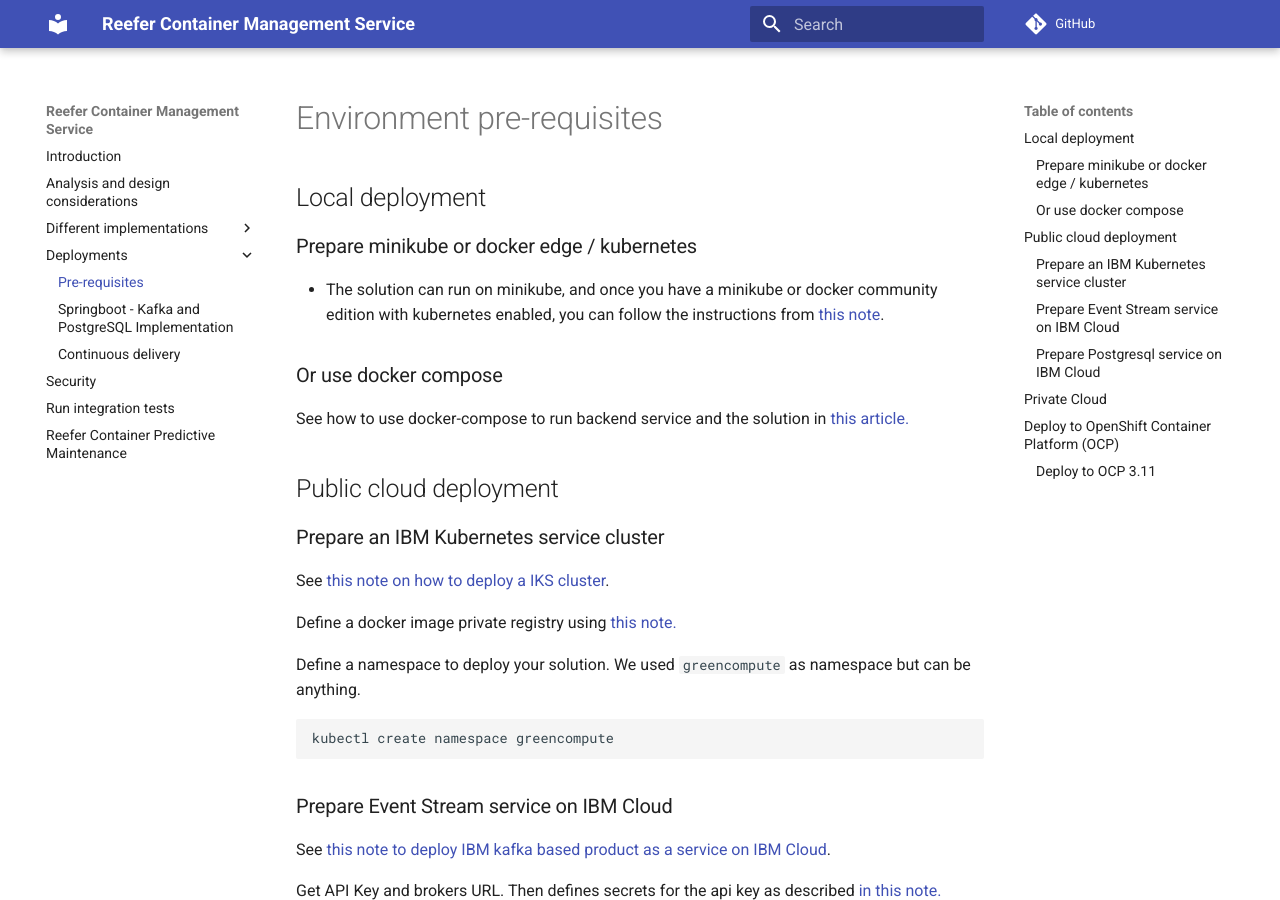
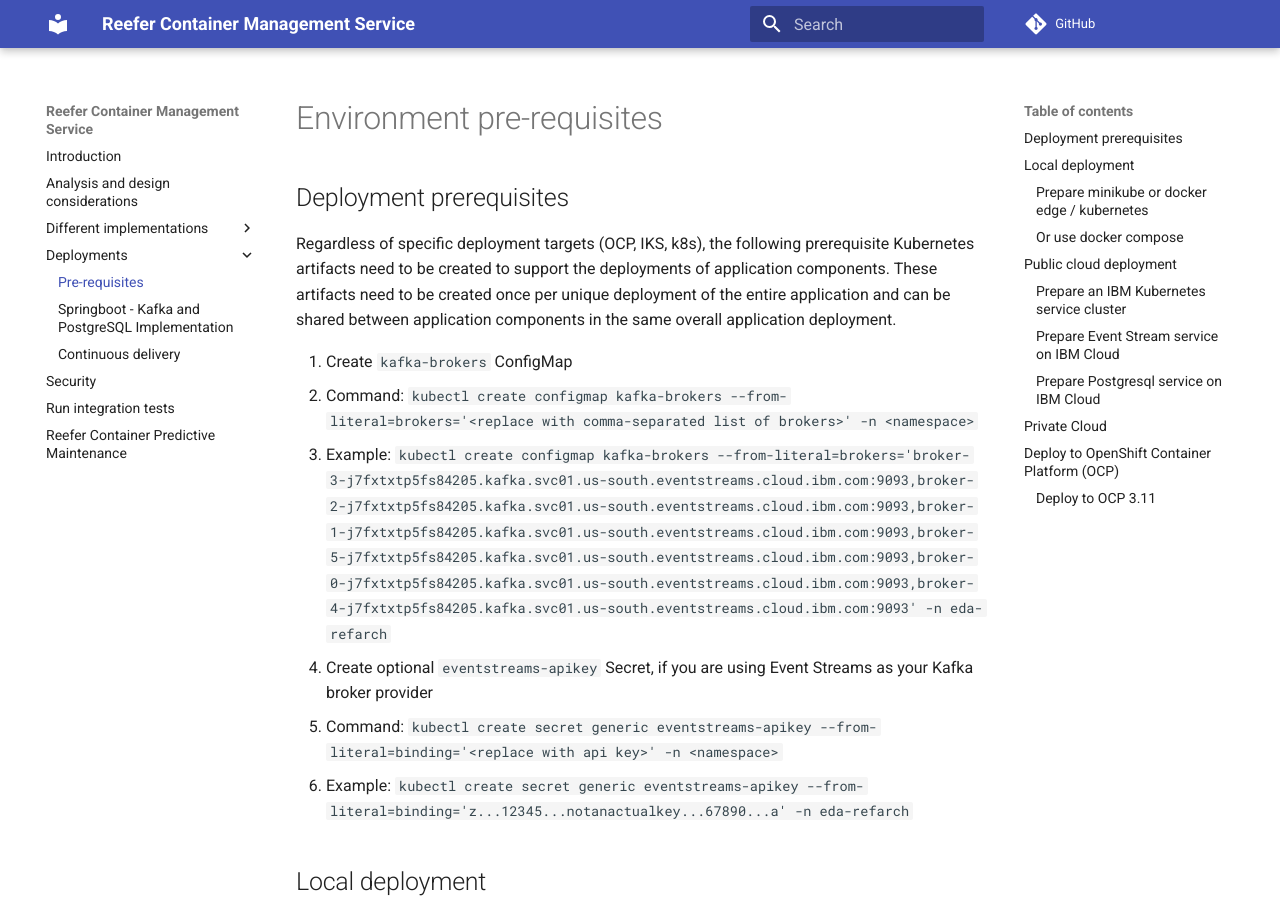
Before and after one commit to ibm-cloud-architecture/refarch-kc-container-ms, an MkDocs documentation site: the page built from docs/deployment.md, in a window 1280 px wide and 900 px high. Built offline with MkDocs 1.6.1 and Material for MkDocs 9.7.7, drawn with Linux system fonts in a browser that asks for light colours; comment, search, counter and statistics services are not loaded; some of the changed text lies outside the part shown.

Commit message:
Initial docs for OCP support
Signed-off-by: Rick Osowski <rosowski@gmail.com>

```diff
--- a/docs/deployment.md
+++ b/docs/deployment.md
@@ -1,4 +1,15 @@
 # Environment pre-requisites
+
+## Deployment prerequisites
+
+Regardless of specific deployment targets (OCP, IKS, k8s), the following prerequisite Kubernetes artifacts need to be created to support the deployments of application components.  These artifacts need to be created once per unique deployment of the entire application and can be shared between application components in the same overall application deployment.
+
+1. Create `kafka-brokers` ConfigMap
+  - Command: `kubectl create configmap kafka-brokers --from-literal=brokers='<replace with comma-separated list of brokers>' -n <namespace>`
+  - Example: `kubectl create configmap kafka-brokers --from-literal=brokers='broker-3-j7fxtxtp5fs84205.kafka.svc01.us-south.eventstreams.cloud.ibm.com:9093,broker-2-j7fxtxtp5fs84205.kafka.svc01.us-south.eventstreams.cloud.ibm.com:9093,broker-1-j7fxtxtp5fs84205.kafka.svc01.us-south.eventstreams.cloud.ibm.com:9093,broker-5-j7fxtxtp5fs84205.kafka.svc01.us-south.eventstreams.cloud.ibm.com:9093,broker-0-j7fxtxtp5fs84205.kafka.svc01.us-south.eventstreams.cloud.ibm.com:9093,broker-4-j7fxtxtp5fs84205.kafka.svc01.us-south.eventstreams.cloud.ibm.com:9093' -n eda-refarch`
+2. Create optional `eventstreams-apikey` Secret, if you are using Event Streams as your Kafka broker provider
+  - Command: `kubectl create secret generic eventstreams-apikey --from-literal=binding='<replace with api key>' -n <namespace>`
+  - Example: `kubectl create secret generic eventstreams-apikey --from-literal=binding='z...12345...notanactualkey...67890...a' -n eda-refarch`
 
 ## Local deployment
 
@@ -58,12 +69,12 @@
 
 **Perform the following for the `SpringContainerMS` microservice:**
 1. Build and push Docker image
-  1. Create a Jenkins project, pointing to the remote GitHub repository for the Order Microservices, creating the necessary parameters:
+  1. Create a Jenkins project, pointing to the remote GitHub repository for the Order Microservices, creating the necessary parameters.  Refer to the individual microservice's `Jenkinsfile.NoKubernetesPlugin` for appropriate parameter values.
     - Create a String parameter named `REGISTRY` to determine a remote registry that is accessible from your cluster.
     - Create a String parameter named `REGISTRY_NAMESPACE` to describe the registry namespace to push image into.
-    - Create a String parameter named `IMAGE_NAME` which should be self-expalantory.  Default values should be correct.
-    - Create a String parameter named `CONTEXT_DIR` to determine the correct working directory to work from inside the source code, with respect to the root of the repository.  Default values should be correct.
-    - Create a String parameter named `DOCKERFILE` to determine the desired Dockerfile to use to build the Docker image.  This is determined with respect to the `CONTEXT_DIR` parameter.  Default values should be correct.
+    - Create a String parameter named `IMAGE_NAME` which should be self-expalantory.
+    - Create a String parameter named `CONTEXT_DIR` to determine the correct working directory to work from inside the source code, with respect to the root of the repository.
+    - Create a String parameter named `DOCKERFILE` to determine the desired Dockerfile to use to build the Docker image.  This is determined with respect to the `CONTEXT_DIR` parameter.
     - Create a Credentials parameter named `REGISTRY_CREDENTIALS` and assign the necessary credentials to allow Jenkins to push the image to the remote repository.
   2. Manually build the Docker image and push it to a registry that is accessible from your cluster (Docker Hub, IBM Cloud Container Registry, manually deployed Quay instance):
     - `docker build -t <private-registry>/<image-namespace>/kc-spring-container-ms:latest order-command-ms/`
```
